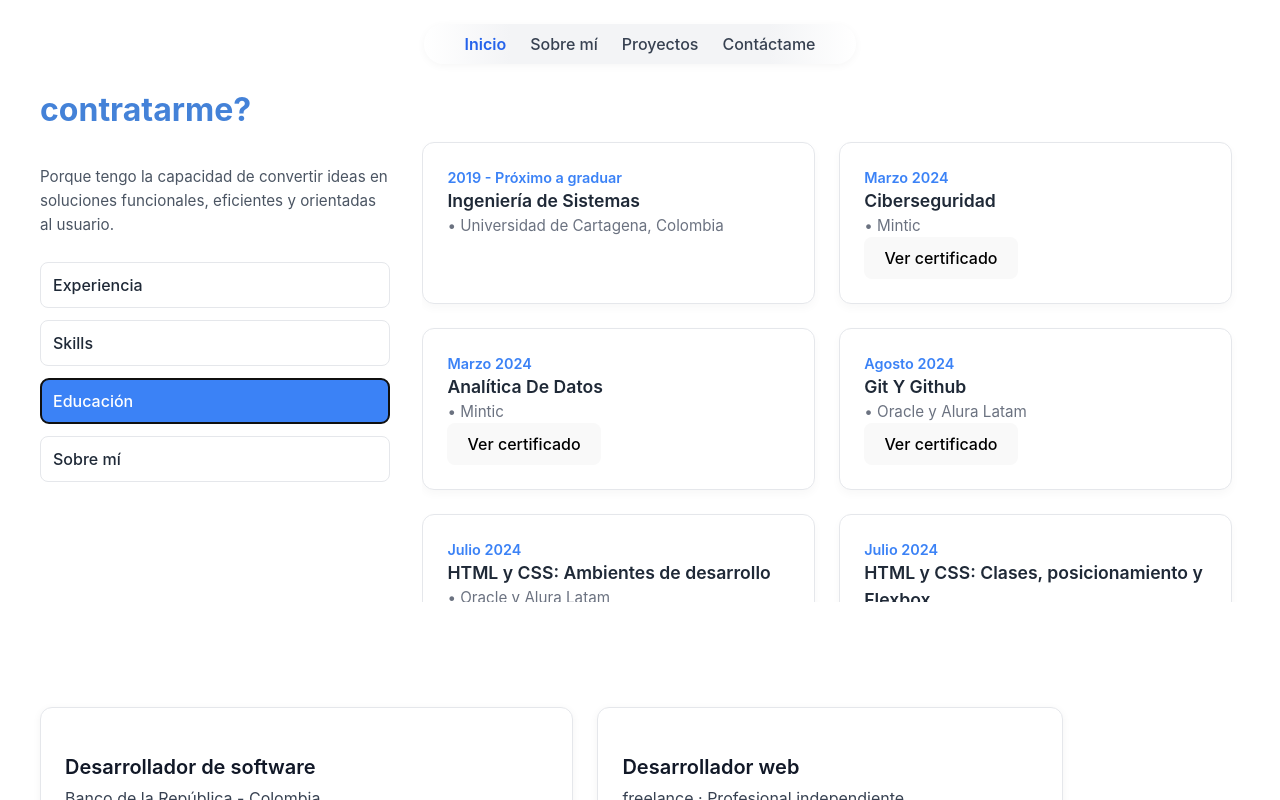
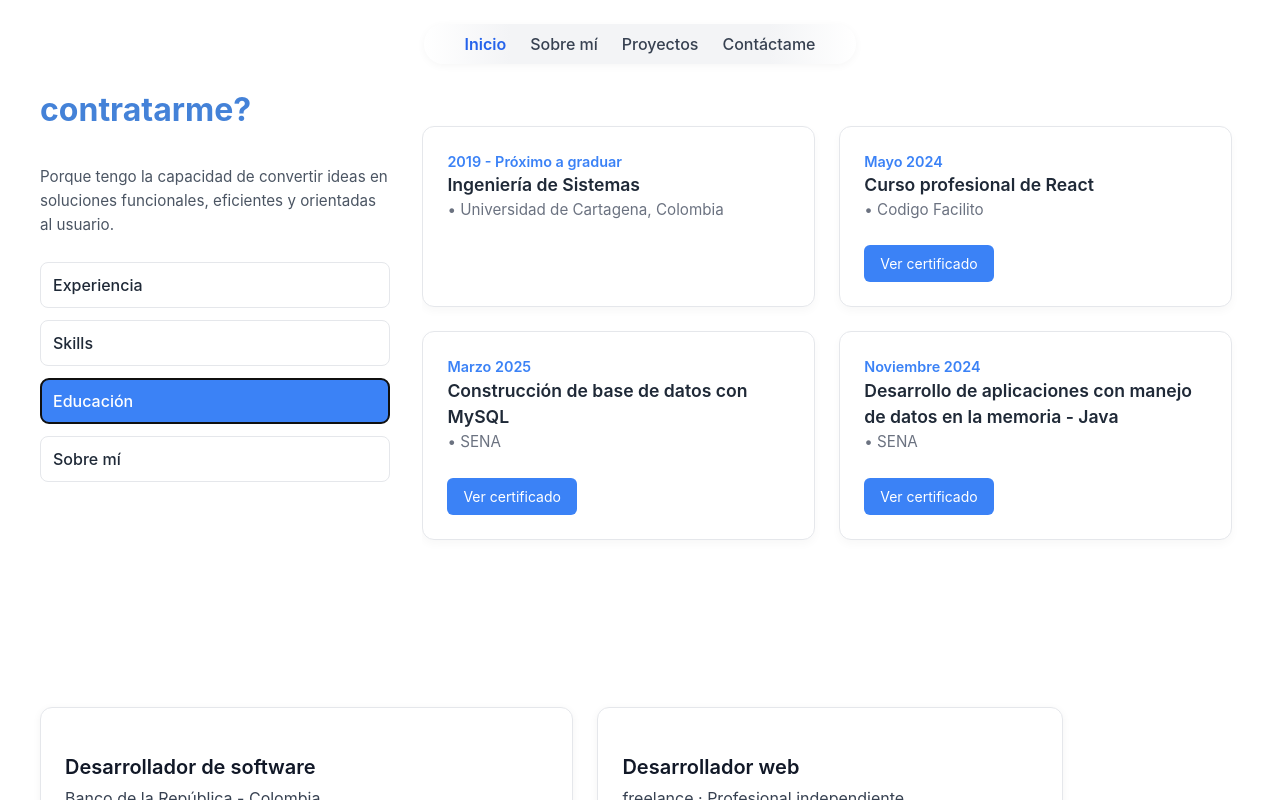
Before and after one commit to joen-ao/Portfolio, a React (Vite) app: page / in a window 1280 px wide. Both pictures are taken after a click on the button "Educación". Shown: the part 837-1637 px from the top of the page. Built offline with nearby package versions, Linux system fonts and the light colour scheme.

Commit message:
About terminado

```diff
--- a/src/components/AboutMe/AboutMe.module.css
+++ b/src/components/AboutMe/AboutMe.module.css
@@ -74,6 +74,13 @@
   margin-top: 2.5rem;
 }
 
+.gridEducation {
+  display: grid;
+  grid-template-columns: repeat(auto-fill, minmax(260px, 1fr));
+  gap: 1.5rem;
+  margin-top: 1.5rem;
+}
+
 .card {
   background-color: #ffffff;
   border: 1px solid #e5e7eb;
@@ -132,7 +139,7 @@
   display: grid;
   grid-template-columns: repeat(2, 1fr); /* Siempre 2 columnas */
   gap: 1.5rem;
-  margin-top: 2rem;
+  margin-top: 2.5rem;
 }
 
 .skillBox {
@@ -184,8 +191,34 @@
 }
 
 .educationScroll {
-  max-height: 500px; /* Puedes ajustar esta altura según tu diseño */
+  max-height: 460px; /* Puedes ajustar esta altura según tu diseño */
   overflow-y: auto;
   padding-right: 0.5rem; /* espacio para evitar que el scroll tape el contenido */
   margin-top: 1rem;
+  scrollbar-width: thin; /* Firefox */
+  scrollbar-color: #cbd5e1 transparent; /* Firefox */
 }
+
+.certButton {
+  display: inline-block; /* Necesario para que padding, bg, etc. se apliquen bien */
+  text-decoration: none; /* Quita el subrayado de los links */
+  background-color: #3b82f6;
+  color: white;
+  border: none;
+  padding: 0.5rem 1rem;
+  border-radius: 0.375rem;
+  font-size: 0.875rem;
+  cursor: pointer;
+  margin-top: 1.5rem;
+  margin-left: auto; /* Empuja hacia la derecha si el contenedor es flex */
+  transition: background-color 0.2s;
+}
+
+.certButton:hover {
+  background-color: #2563eb;
+  color: white;
+}
+
+.aboutContainer {
+  margin-top: 2.5rem;
+}
--- a/src/components/AboutMe/index.jsx
+++ b/src/components/AboutMe/index.jsx
@@ -44,50 +44,131 @@ function AboutMe() {
 
   const certifications = [
     {
+      title: "Curso profesional de React",
+      date: "Mayo 2024",
+      issuer: "Codigo Facilito",
+      url: "https://drive.google.com/file/d/1cjjRelQzOhIck4Y4q2GAEHCO4ytL2qPX/view?usp=sharing"
+    },
+    {
+      title: "Construcción de base de datos con MySQL",
+      date: "Marzo 2025",
+      issuer: "SENA",
+      url: "https://drive.google.com/file/d/1kMroTTogQzHz0sbH_Uy5peM6BNBSQbX_/view?usp=drive_link"
+    },
+    {
+      title: "Desarrollo de aplicaciones con manejo de datos en la memoria - Java",
+      date: "Noviembre 2024",
+      issuer: "SENA",
+      url: "https://drive.google.com/file/d/1VBYHN77NgoOsAsyPlyHH4vLo5sUlNQdx/view?usp=drive_link"
+    },
+    {
       title: "Ciberseguridad",
       date: "Marzo 2024",
       issuer: "Mintic",
+      url: "https://drive.google.com/file/d/1ivC90str2yVI2p6vXUyAVC4IGxd99T0y/view?usp=drive_link"
     },
     {
       title: "Analítica De Datos",
       date: "Marzo 2024",
       issuer: "Mintic",
+      url: "https://drive.google.com/file/d/1UVcSBd7luxfhq7OpDlDx8hsd8OD0ynEf/view?usp=drive_link"
     },
     {
       title: "Git Y Github",
       date: "Agosto 2024",
       issuer: "Oracle y Alura Latam",
+      url:"https://drive.google.com/file/d/1OajTgNlh4VsxjaPBsCc7ubJsYBPQs3cn/view?usp=drive_link"
     },
     {
       title: "HTML y CSS: Ambientes de desarrollo",
       date: "Julio 2024",
       issuer: "Oracle y Alura Latam",
+      url:"https://drive.google.com/file/d/1hzmNJ536UoHt25e2Y164a7m-wf6ucm9a/view?usp=sharing"
     },
     {
       title: "HTML y CSS: Clases, posicionamiento y Flexbox",
       date: "Julio 2024",
       issuer: "Oracle y Alura Latam",
+      url:"https://drive.google.com/file/d/1INfUxGIl_lqYVDXh0l0Ml0Th9egoheVf/view?usp=sharing"
     },
     {
       title: "Variables y estructuras de control en POO con Java",
       date: "Septiembre 2024",
       issuer: "SENA",
+      url:"https://drive.google.com/file/d/1Yf42_muqpv6M2pz5qmZTT8DdQlf-VUr3/view?usp=drive_link"
     },
     {
       title: "HTML y CSS: Header, footer y variables CSS",
       date: "Agosto 2024",
       issuer: "Oracle y Alura Latam",
+      url:"https://drive.google.com/file/d/1t8lOgVHGIF1CMqcVRVLs7JkcPerR6M38/view?usp=sharing"
     },
     {
       title: "HTML y CSS: Responsividad y publicación de proyecto",
       date: "Agosto 2024",
       issuer: "Oracle y Alura Latam",
+      url:"https://drive.google.com/file/d/1dKp80jDi7TbKppu2-c-1Xwod1mxbglr3/view?usp=sharing"
     },
     {
       title: "Lógica de programación con JavaScript",
       date: "Julio 2024",
       issuer: "Oracle y Alura Latam",
+      url:"https://drive.google.com/file/d/1zsmHwU8YOZpJBq2DAiF7ZLTE3ZivIRM4/view?usp=sharing"
     },
+    {
+      title: "Lógica de programación:Funciones y listas",
+      date: "Julio 2024",
+      issuer: "Oracle y Alura Latam",
+      url:"https://drive.google.com/file/d/1eRdoaW--aZQ0U4V0w3jSYfIx5Q9GcaK8/view?usp=sharing"
+    },
+    {
+      title: "Principiante en Programación G7 - ONE",
+      date: "Agosto 2024",
+      issuer: "Oracle y Alura Latam",
+      url:"https://drive.google.com/file/d/1_gGgUc6ecURcXgx82cS9FPrDujOjj91P/view?usp=sharing"
+    },
+    {
+      title: "AWS Academy Cloud Foundations",
+      date: "Septiembre 2024",
+      issuer: "AWS Academy",
+      url:"https://drive.google.com/file/d/1sd0AkU7CpL4cTTqcSih5Erduqrv5X0B7/view?usp=sharing"
+    },
+    {
+      title: "AWS Academy Cloud Developing",
+      date: "Noviembre 2024",
+      issuer: "AWS Academy",
+      url:"https://drive.google.com/file/d/1h-K34pEsWqV8ZcQZlyzf4aj7uiE-L-is/view?usp=sharing"
+    },
+    {
+      title: "Analisis Exploratorio de Datos con Python",
+      date: "Junio 2024",
+      issuer: "SENA",
+      url:"https://drive.google.com/file/d/1drcdCJXWSS5NRp5Aw96c7BkfrLqIIYGE/view?usp=sharing"
+    },
+    {
+      title: "Desarrollo avanzado de aplicaciones de lienzo en Power Apps:",
+      date: "Febrero 2025",
+      issuer: "Microsoft Learn",
+      url: "https://drive.google.com/file/d/1uTjYOkYxYG5JP_sl4kkTrq4l-C5_JWIq/view?usp=sharing"
+    },
+    {
+      title: "Certificado de finalización del programa: Backend con Java",
+      date: "Enero 2025",
+      issuer: "Oracle y Alura Latam",
+      url: "https://drive.google.com/file/d/1kSYjjxJxdpaj5NfRmj7SqAqPCtrHMn7X/view?usp=sharing"
+    },
+    {
+      title: "Chat GPT: Optimizando la calidad de los resultados",
+      date: "Julio 2024",
+      issuer: "Oracle y Alura Latam",
+      url: "https://drive.google.com/file/d/13AaAFRtDv6ocSg20ObcQU-fQ8cQpqFPy/view?usp=sharing"
+    },
+    {
+      title: "Formación Java Orientado a Objetos",
+      date: "Enero 2025",
+      issuer: "Oracle y Alura Latam",
+      url: "https://drive.google.com/file/d/1ysKZ1ReKlUkAdPJ5Ux4DVpMlw7_6sFtu/view?usp=sharing"
+    }
   ];
 
   const renderContent = () => {
@@ -160,7 +241,7 @@ function AboutMe() {
           <div ref={educationRef}>
             <h2 className={styles.rightHeading}>Mi Educación</h2>
             <div className={styles.educationScroll}>
-              <div className={styles.grid}>
+              <div className={styles.gridEducation}>
                 <div className={`${styles.card} ${activeTab === "education" && educationInView ? styles.show : ""}`}>
                   <p className={styles.period}>2019 - Próximo a graduar</p>
                   <h3 className={styles.title}>Ingeniería de Sistemas</h3>
@@ -176,7 +257,14 @@ function AboutMe() {
                     <p className={styles.period}>{cert.date}</p>
                     <h3 className={styles.title}>{cert.title}</h3>
                     <p className={styles.company}>• {cert.issuer}</p>
-                    <button className={styles.certButton}>Ver certificado</button>
+                    <a
+                      href={cert.url}
+                      className={styles.certButton}
+                      target="_blank"
+                      rel="noopener noreferrer"
+                    >
+                      Ver certificado
+                    </a>
                   </div>
                 ))}
               </div>
@@ -189,6 +277,21 @@ function AboutMe() {
         return (
           <div ref={aboutMeRef}>
             <h2 className={styles.rightHeading}>Sobre Mí</h2>
+            <div className={styles.aboutContainer}>
+              <div className={`${styles.card} ${activeTab === "about" && aboutMeInView ? styles.show : ""}`}>
+                  <p className={styles.description}>
+                  Soy un <strong>desarrollador apasionado</strong> por crear soluciones que conecten <strong>propósito</strong> y <strong>tecnología</strong>.
+                  Disfruto convertir <strong>ideas</strong> en productos <strong>funcionales</strong> y <strong>atractivos</strong>, utilizando tanto <strong>habilidades técnicas</strong> como <strong>creatividad</strong>.
+                  Mi formación en <strong>Ingeniería de Sistemas</strong> y experiencia con tecnologías modernas como <strong>React</strong>, <strong>Java</strong> y <strong>Power Platform</strong> me permiten <strong>adaptarme con facilidad</strong> a diversos entornos.
+                </p>
+                <p className={styles.description}>
+                  Pero más allá de la experiencia visible, lo que realmente me define es mi <strong>capacidad de aprender rápido</strong>.
+                  El <strong>99% de los trabajos</strong> pueden aprenderse, y yo lo hago con <strong>agilidad</strong> y <strong>compromiso</strong>. Si no encuentras en mi perfil exactamente lo que buscas,
+                  no significa que no pueda hacerlo: significa que aún <strong>no lo he aprendido</strong>. Y cuando lo haga, <strong>lo dominaré</strong>.
+                </p>
+
+              </div>
+            </div>
           </div>
         );
       default:
```
